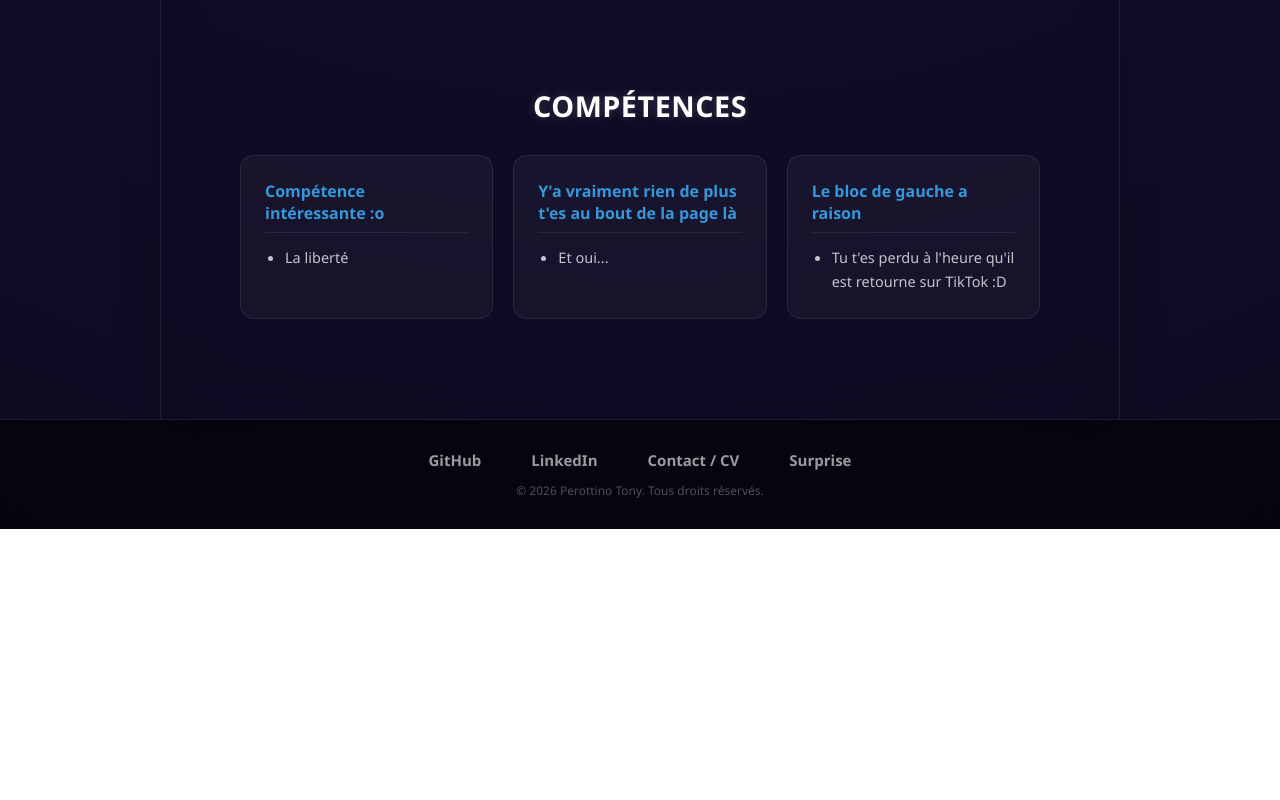
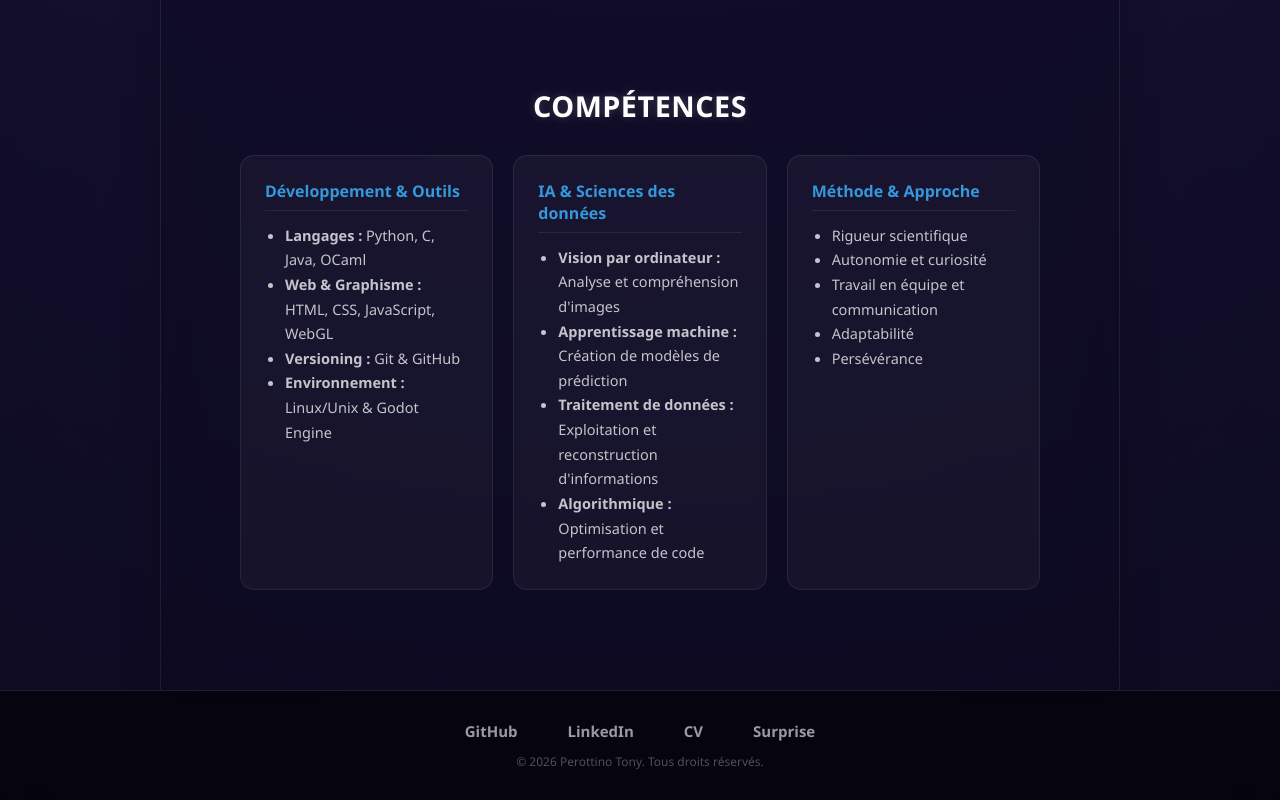
Before and after one commit to KibyPoyo/KibyPoyo.github.io, a plain HTML site: page index.html in a window 1280 px wide. Shown: the part 2577-3377 px from the top of the page. Before the commit the page ends 3106 px from the top, so only its background shows below. Drawn offline with Linux system fonts and the light colour scheme.

Commit message:
Ajout CV et compétences

```diff
--- a/index.html
+++ b/index.html
@@ -5,6 +5,7 @@
     <meta name="viewport" content="width=device-width, initial-scale=1.0">
     <title>Perottino Tony - Portfolio</title>
     <link rel="stylesheet" href="style.css">
+    <link rel="stylesheet" href="https://cdnjs.cloudflare.com/ajax/libs/font-awesome/6.0.0/css/all.min.css">
 </head>
 <body>
 
@@ -61,23 +62,33 @@
             <div class="skills-grid">
 
                 <div class="skills-category standard-card">
-                    <h3>Compétence intéressante :o</h3>
+                    <h3>Développement & Outils</h3>
                     <ul>
-                        <li>La liberté</li>
+                        <li><strong>Langages :</strong> Python, C, Java, OCaml</li>
+                        <li><strong>Web & Graphisme :</strong> HTML, CSS, JavaScript, WebGL</li>
+                        <li><strong>Versioning :</strong> Git & GitHub</li>
+                        <li><strong>Environnement :</strong> Linux/Unix & Godot Engine</li>
                     </ul>
                 </div>
 
                 <div class="skills-category standard-card">
-                    <h3>Y'a vraiment rien de plus t'es au bout de la page là</h3>
+                    <h3>IA & Sciences des données</h3>
                     <ul>
-                        <li>Et oui...</li>
+                        <li><strong>Vision par ordinateur :</strong> Analyse et compréhension d'images</li>
+                        <li><strong>Apprentissage machine :</strong> Création de modèles de prédiction</li>
+                        <li><strong>Traitement de données :</strong> Exploitation et reconstruction d'informations</li>
+                        <li><strong>Algorithmique :</strong> Optimisation et performance de code</li>
                     </ul>
                 </div>
 
                 <div class="skills-category standard-card">
-                    <h3>Le bloc de gauche a raison</h3>
+                    <h3>Méthode & Approche</h3>
                     <ul>
-                        <li>Tu t'es perdu à l'heure qu'il est retourne sur TikTok :D</li>
+                        <li>Rigueur scientifique</li>
+                        <li>Autonomie et curiosité</li>
+                        <li>Travail en équipe et communication</li>
+                        <li>Adaptabilité</li>
+                        <li>Persévérance</li>
                     </ul>
                 </div>
 
@@ -90,10 +101,10 @@
         <div class="footer-links">
             <a href="https://github.com/KibyPoyo" target="_blank">GitHub</a>
             <a href="https://www.linkedin.com/in/tony-perottino-812a22325/" target="_blank">LinkedIn</a>
-            <a href="mailto:tony.perottino@grenoble-inp.org" target="_blank">Contact / CV</a>
+            <a href="cv.html">CV</a>
 
             <a href="piscine_a_balles.html" class="btn-surprise">
-                <i class="fas fa-ghost"></i> Surprise
+                Surprise
             </a>
         </div>
         <p class="copyright">© 2026 Perottino Tony. Tous droits réservés.</p>
```
Also changed, not shown: cv.html (added, +39 -0 lines), project.html (+2 -2 lines), data/CV.png (added), 1 other file.
